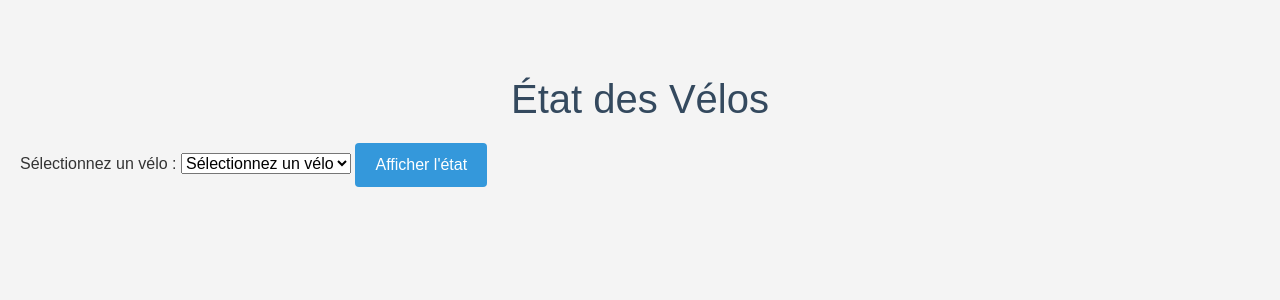
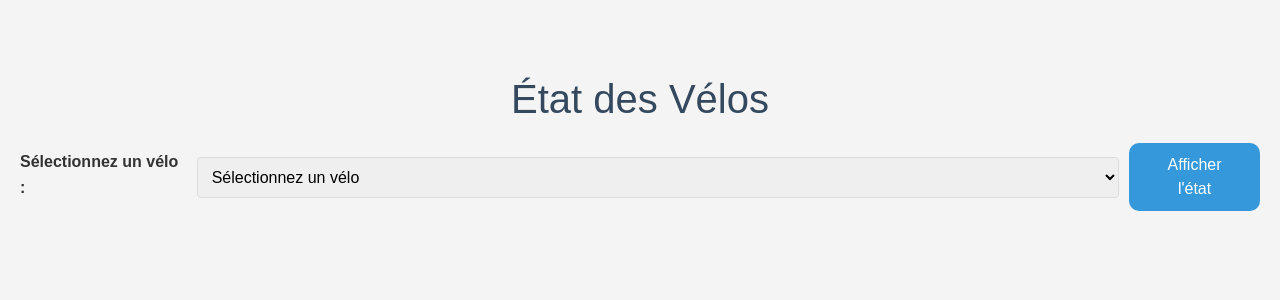
Before and after one commit to TimotheSandt/SAE1.03-1.04, a Flask app: page /velo/etat/ in a window 1280 px wide. Shown: the part 80-380 px from the top of the page. Run offline with Flask 3, Linux system fonts and the light colour scheme; data that the repository does not hold is empty; some libraries are stand-ins or nearby versions.

Commit message:
etat style velo

```diff
--- a/www/static/css/etat.css
+++ b/www/static/css/etat.css
@@ -2,21 +2,21 @@
     margin-bottom: 20px;
     display: flex;
     flex-direction: row;
-    justify-content: space-between;
+    justify-content: center;
     align-items: center;
     gap: 10px;
     width: 100%;
 }
 
 .form-group label {
+    width: max-content;
     display: block;
     margin-bottom: 5px;
     font-weight: bold;
-    width: 10%;
 }
 
 .form-group select {
-    width: 80%;
+    width: 75%;
     padding: 10px;
     border: 1px solid #ddd;
     border-radius: 4px;
@@ -24,8 +24,8 @@
 }
 
 .btn {
+    width: max-content;
     background-color: #3498db;
-    width: 10%;
     color: #fff;
     padding: 10px 20px;
     border-radius: 10px;
--- a/www/templates/velo/etat_velo.html
+++ b/www/templates/velo/etat_velo.html
@@ -2,6 +2,10 @@
 
 {% block title %}
 État des Vélos
+{% endblock %}
+
+{% block style %}
+    <link rel="stylesheet" href="{{ url_for('static', filename='css/etat.css') }}">
 {% endblock %}
 
 {% block body %}
@@ -9,7 +13,7 @@
     <section>
         <h1>État des Vélos</h1>
 
-        <form action="/velo/etat/" method="POST">
+        <form action="/velo/etat/" method="POST" class="form-group">
             <label for="selection_velo">Sélectionnez un vélo :</label>
             <select id="selection_velo" name="selection_velo" required>
                 <option value="" disabled selected hidden> Sélectionnez un vélo </option>
```
